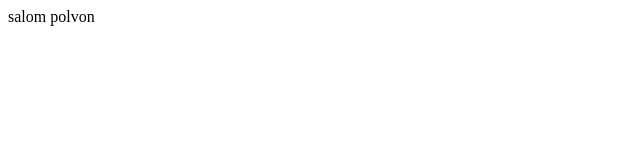
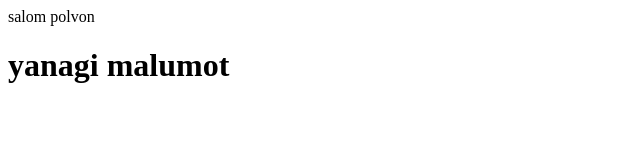
Before and after one commit to oktamov-jamshid/jamshid_javascript, a plain HTML site: page index.html in a window 1280 px wide. Shown: the whole page, without its empty margins (0-640 px from the left). Drawn offline with Linux system fonts and the light colour scheme.

Commit message:
yangi malumot

```diff
--- a/index.html
+++ b/index.html
@@ -7,5 +7,6 @@
 </head>
 <body>
     <div>salom polvon</div>
+    <h1>yanagi malumot</h1>
 </body>
 </html>
```
